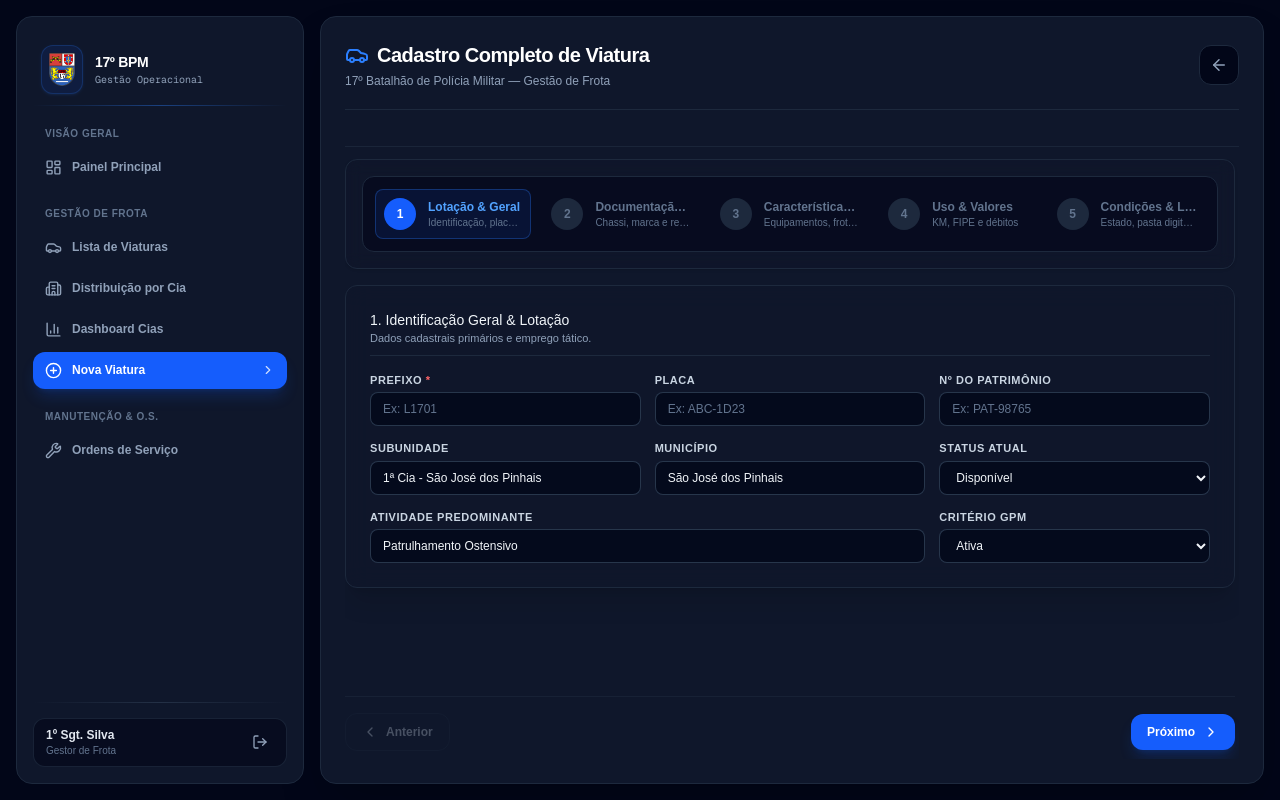
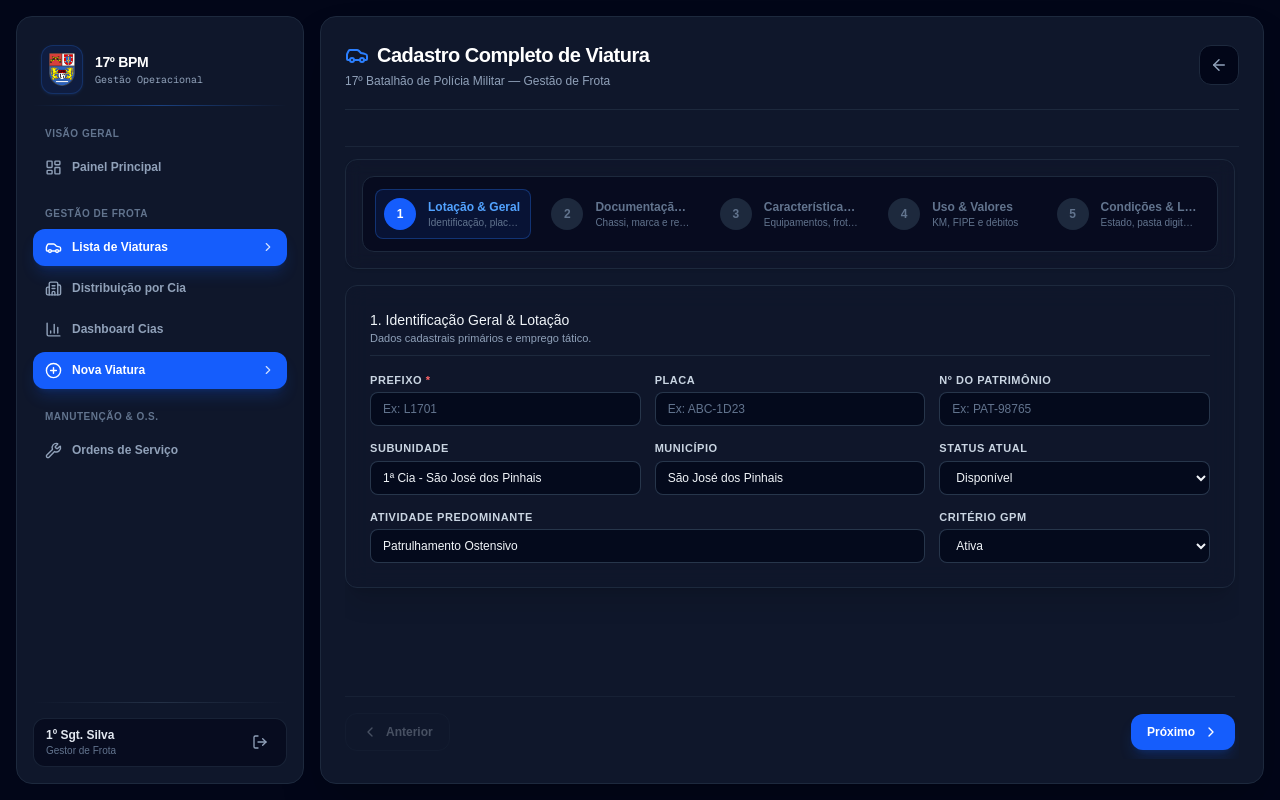
Before and after one commit to hildocosta/sistema-viaturas-17bpm, a Next.js app: page /dashboard/viaturas/nova in a window 1280 px wide. Built offline with nearby package versions, Linux system fonts and the light colour scheme.

Commit message:
fix: corrige navegacao mobile do sidebar e z-index da lista de viaturas

```diff
--- a/src/app/dashboard/viaturas/page.js
+++ b/src/app/dashboard/viaturas/page.js
@@ -112,8 +112,8 @@ export default function ListaViaturasPage() {
   };
 
   return (
-    <DashboardWrapper className="min-h-screen bg-slate-950 text-slate-100 flex flex-col md:flex-row">
-      <SidebarArea className="w-full md:w-64 shrink-0">
+    <DashboardWrapper className="min-h-screen bg-slate-950 text-slate-100 flex flex-col md:flex-row relative">
+      <SidebarArea className="w-full md:w-64 shrink-0 z-30">
         <Sidebar />
       </SidebarArea>
 
--- a/src/components/Sidebar/page.js
+++ b/src/components/Sidebar/page.js
@@ -22,18 +22,21 @@ export default function Sidebar() {
   const [isOpen, setIsOpen] = useState(false);
 
   const toggleMenu = () => setIsOpen(!isOpen);
-  const closeMenu = () => setIsOpen(false);
 
+  // Fecha o menu mobile e rola suavemente para o topo da página
+  const closeMenu = () => {
+    setIsOpen(false);
+    if (typeof window !== "undefined") {
+      window.scrollTo({ top: 0, behavior: "smooth" });
+    }
+  };
+
+  // Verificação precisa de rota ativa (suporta rotas exatas e sub-rotas)
   const isRouteActive = (route) => {
-    if (
-      route === "/dashboard" ||
-      route === "/dashboard/viaturas" ||
-      route === "/dashboard/companhias" ||
-      route === "/dashboard/companhias/dashboard"
-    ) {
-      return pathname === route;
+    if (route === "/dashboard") {
+      return pathname === "/dashboard";
     }
-    return pathname.startsWith(route);
+    return pathname === route || pathname.startsWith(`${route}/`);
   };
 
   const menuItems = [
@@ -86,7 +89,7 @@ export default function Sidebar() {
 
   return (
     <>
-      {/* 1. TOPO MÓVEL (Visível apenas em telemóveis - hidden em md:) */}
+      {/* 1. TOPO MÓVEL (Visível apenas em dispositivos móveis - hidden em md:) */}
       <div className="md:hidden flex items-center justify-between bg-slate-900 border-b border-slate-800 px-4 py-3 sticky top-0 z-40">
         <div className="flex items-center gap-3">
           <div className="p-1.5 bg-blue-600/10 border border-blue-500/20 rounded-xl">
@@ -107,14 +110,14 @@ export default function Sidebar() {
         {/* Botão Hambúrguer */}
         <button
           onClick={toggleMenu}
-          className="p-2 text-slate-300 hover:text-white bg-slate-800/80 rounded-lg border border-slate-700 transition"
+          className="p-2 text-slate-300 hover:text-white bg-slate-800/80 rounded-lg border border-slate-700 transition cursor-pointer"
           aria-label="Abrir menu"
         >
           {isOpen ? <X size={20} /> : <Menu size={20} />}
         </button>
       </div>
 
-      {/* 2. OVERLAY ESCURO (Para fechar ao clicar fora no telemóvel) */}
+      {/* 2. OVERLAY ESCURO (Para fechar ao clicar fora no mobile) */}
       {isOpen && (
         <div
           onClick={closeMenu}
@@ -122,7 +125,7 @@ export default function Sidebar() {
         />
       )}
 
-      {/* 3. SIDEBAR (Fixa em Desktop / Deslizante no Telemóvel) */}
+      {/* 3. SIDEBAR (Fixa em Desktop / Deslizante no Mobile) */}
       <aside
         className={`
           fixed md:relative top-0 left-0 z-50 md:z-auto
@@ -155,7 +158,7 @@ export default function Sidebar() {
           {/* Botão Fechar para Mobile dentro da Sidebar */}
           <div className="md:hidden flex justify-between items-center pb-4 mb-4 border-b border-slate-800">
             <span className="text-xs font-bold text-slate-400 uppercase tracking-wider">Navegação</span>
-            <button onClick={closeMenu} className="text-slate-400 hover:text-white p-1">
+            <button onClick={closeMenu} className="text-slate-400 hover:text-white p-1 cursor-pointer">
               <X size={18} />
             </button>
           </div>
--- a/src/components/sidebar/page.js
+++ b/src/components/sidebar/page.js
@@ -22,18 +22,21 @@ export default function Sidebar() {
   const [isOpen, setIsOpen] = useState(false);
 
   const toggleMenu = () => setIsOpen(!isOpen);
-  const closeMenu = () => setIsOpen(false);
 
+  // Fecha o menu mobile e rola suavemente para o topo da página
+  const closeMenu = () => {
+    setIsOpen(false);
+    if (typeof window !== "undefined") {
+      window.scrollTo({ top: 0, behavior: "smooth" });
+    }
+  };
+
+  // Verificação precisa de rota ativa (suporta rotas exatas e sub-rotas)
   const isRouteActive = (route) => {
-    if (
-      route === "/dashboard" ||
-      route === "/dashboard/viaturas" ||
-      route === "/dashboard/companhias" ||
-      route === "/dashboard/companhias/dashboard"
-    ) {
-      return pathname === route;
+    if (route === "/dashboard") {
+      return pathname === "/dashboard";
     }
-    return pathname.startsWith(route);
+    return pathname === route || pathname.startsWith(`${route}/`);
   };
 
   const menuItems = [
@@ -86,7 +89,7 @@ export default function Sidebar() {
 
   return (
     <>
-      {/* 1. TOPO MÓVEL (Visível apenas em telemóveis - hidden em md:) */}
+      {/* 1. TOPO MÓVEL (Visível apenas em dispositivos móveis - hidden em md:) */}
       <div className="md:hidden flex items-center justify-between bg-slate-900 border-b border-slate-800 px-4 py-3 sticky top-0 z-40">
         <div className="flex items-center gap-3">
           <div className="p-1.5 bg-blue-600/10 border border-blue-500/20 rounded-xl">
@@ -107,14 +110,14 @@ export default function Sidebar() {
         {/* Botão Hambúrguer */}
         <button
           onClick={toggleMenu}
-          className="p-2 text-slate-300 hover:text-white bg-slate-800/80 rounded-lg border border-slate-700 transition"
+          className="p-2 text-slate-300 hover:text-white bg-slate-800/80 rounded-lg border border-slate-700 transition cursor-pointer"
           aria-label="Abrir menu"
         >
           {isOpen ? <X size={20} /> : <Menu size={20} />}
         </button>
       </div>
 
-      {/* 2. OVERLAY ESCURO (Para fechar ao clicar fora no telemóvel) */}
+      {/* 2. OVERLAY ESCURO (Para fechar ao clicar fora no mobile) */}
       {isOpen && (
         <div
           onClick={closeMenu}
@@ -122,7 +125,7 @@ export default function Sidebar() {
         />
       )}
 
-      {/* 3. SIDEBAR (Fixa em Desktop / Deslizante no Telemóvel) */}
+      {/* 3. SIDEBAR (Fixa em Desktop / Deslizante no Mobile) */}
       <aside
         className={`
           fixed md:relative top-0 left-0 z-50 md:z-auto
@@ -155,7 +158,7 @@ export default function Sidebar() {
           {/* Botão Fechar para Mobile dentro da Sidebar */}
           <div className="md:hidden flex justify-between items-center pb-4 mb-4 border-b border-slate-800">
             <span className="text-xs font-bold text-slate-400 uppercase tracking-wider">Navegação</span>
-            <button onClick={closeMenu} className="text-slate-400 hover:text-white p-1">
+            <button onClick={closeMenu} className="text-slate-400 hover:text-white p-1 cursor-pointer">
               <X size={18} />
             </button>
           </div>
```
